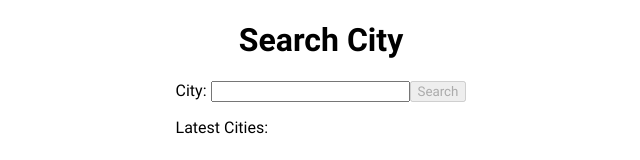
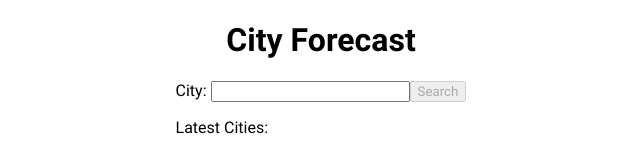
Before and after one commit to panglat/-code-challenge-forecast, a React (Create React App) app: page / in a window 1280 px wide. Shown: the top 160 px of the page, without its empty margins (319-959 px from the left). Built offline with nearby package versions, Linux system fonts and the light colour scheme.

Commit message:
Fix header

```diff
--- a/src/components/SearchCityForm/index.tsx
+++ b/src/components/SearchCityForm/index.tsx
@@ -48,7 +48,7 @@ const SearchCityForm: React.FC = () => {
         }: FormikProps<FormValues>) => (
           <>
             <form className="search-city-form__form" onSubmit={handleSubmit}>
-              <h1 className="search-city-form__header">Search City</h1>
+              <h1 className="search-city-form__header">City Forecast</h1>
               <div className="search-city-form__group">
                 <label className="search-city-form__label" htmlFor="cityName">
                   City:{' '}
```
